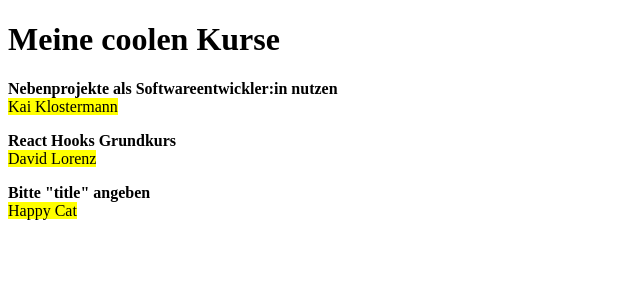
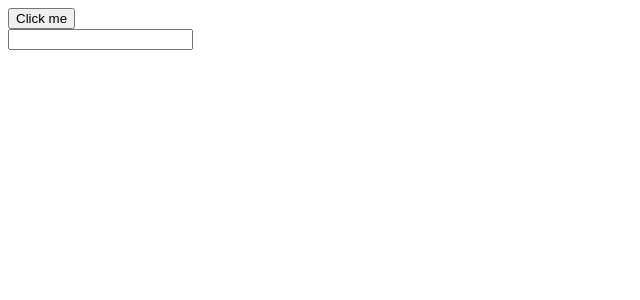
Before and after one commit to LinkedInLearning/react-esst-3161772, a React (Create React App) app: page / in a window 1280 px wide. Shown: the top 300 px of the page, without its empty margins (0-640 px from the left). Built offline with nearby package versions, Linux system fonts and the light colour scheme.

Commit message:
base setup

```diff
--- a/src/components/App.jsx
+++ b/src/components/App.jsx
@@ -1,27 +1,11 @@
 import React from "react";
-import { Course } from "./Course";
 
-export class App extends React.Component {
-  render() {
-    return (
-      <div>
-        <h1>{this.props.headline}</h1>
-
-        <Course
-          title="Nebenprojekte als Softwareentwickler:in nutzen"
-          author="Kai Klostermann"
-        />
-
-        <Course title="React Hooks Grundkurs" author="David Lorenz" />
-
-        <Course author="Happy Cat" />
-      </div>
-    );
-  }
+export function App() {
+  return (
+    <div>
+      <button type="button">Click me</button>
+      <br />
+      <input type="text" />
+    </div>
+  );
 }
-
-App.defaultProps = {
-  headline: "Meine coolen Kurse",
-};
-
-App.displayName = "Courses";
--- a/src/components/Course.jsx
+++ /dev/null
@@ -1,22 +0,0 @@
-import propTypes from "prop-types";
-
-export function Course(props) {
-  return (
-    <p>
-      <strong>{props.title}</strong>
-      <br />
-      <mark>{props.author}</mark>
-    </p>
-  );
-}
-
-Course.propTypes = {
-  title: propTypes.string,
-};
-
-Course.defaultProps = {
-  title: 'Bitte "title" angeben',
-  author: 'Bitte "author" angeben',
-};
-
-Course.displayName = "LinkedInCourse";
```
